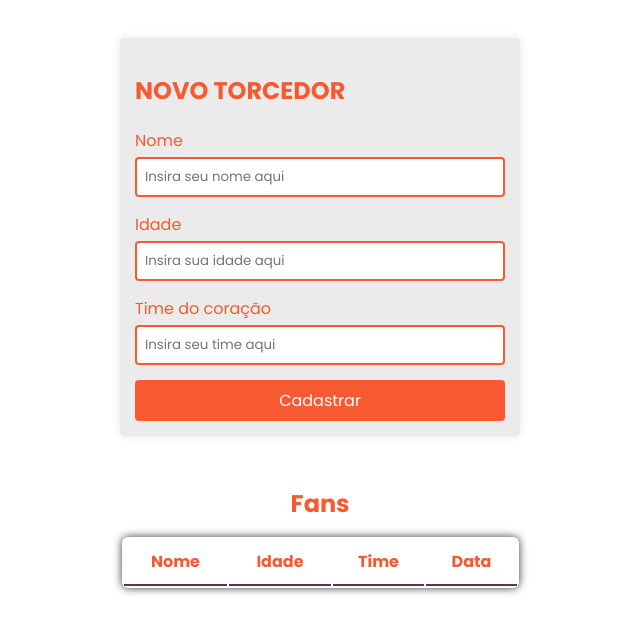
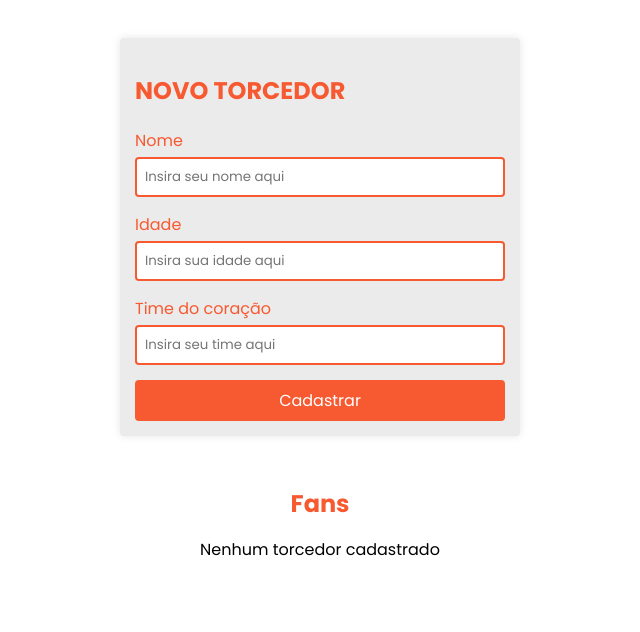
Before and after one commit to MasterKelwin/FENG, an Angular app: page / in a window 1280 px wide. Shown: the top 632 px of the page, without its empty margins (320-960 px from the left). Built offline with nearby package versions, Linux system fonts and the light colour scheme.

Commit message:
condition for rendering table with ngIf

```diff
--- a/src/app/fans/fans.component.html
+++ b/src/app/fans/fans.component.html
@@ -1,14 +1,14 @@
 <h2 class="title">Fans</h2>
 
-<table class="table">
+<table class="table" *ngIf="userData.length > 0; else zeroFans">
     <thead class="table__header">
         <th class="table__header__content">Nome</th>
         <th class="table__header__content">Idade</th>
         <th class="table__header__content">Time</th>
         <th class="table__header__content">Data</th>
     </thead>
-    <tbody *ngFor="let fan of userData">
-        <tr class="table__trace">
+    <tbody>
+        <tr class="table__trace" *ngFor="let fan of userData">
             <td class="table__content">{{ fan.name }}</td>
             <td class="table__content">{{ fan.age }}</td>
             <td class="table__content">{{ fan.team }}</td>
@@ -16,3 +16,7 @@
         </tr>
     </tbody>
 </table>
+
+<ng-template #zeroFans>
+    <p>Nenhum torcedor cadastrado</p>
+</ng-template>
--- a/src/app/fans/fans.component.scss
+++ b/src/app/fans/fans.component.scss
@@ -38,3 +38,7 @@
         border-bottom: 1px solid var(--cinza-claro);
     }
 }
+
+p {
+    text-align: center;
+}
```
